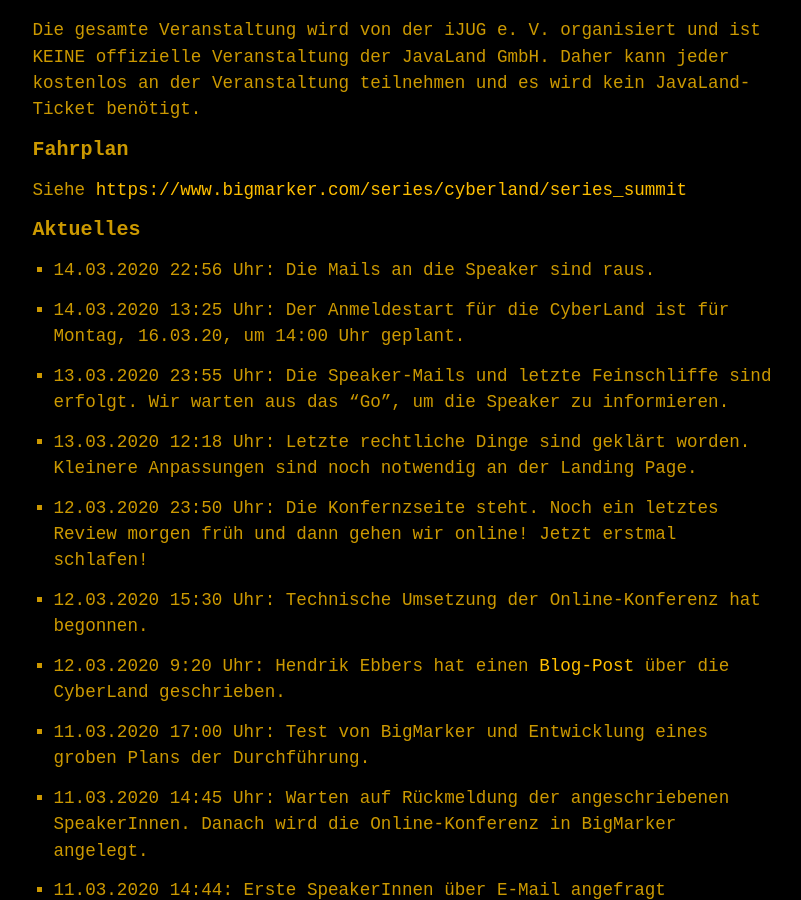
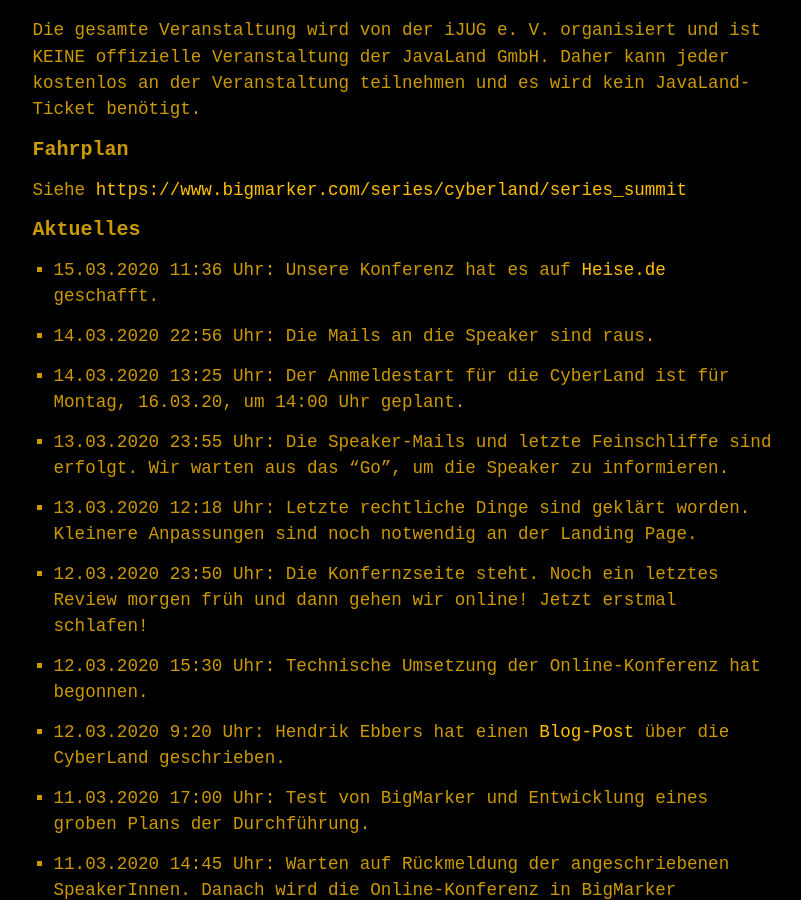
Before and after one commit to cyberjug/website, a Jekyll site: the page built from docs/cyberland/cyberland2020.md, in a window 1280 px wide and 900 px high, scrolled down 1115 px. Shown: the whole window, without its empty margins (234-1035 px from the left). Built offline with Jekyll 4.4.1, drawn with Linux system fonts in a browser that asks for light colours; some web fonts are replaced.

Commit message:
update news

```diff
--- a/docs/cyberland/cyberland2020.md
+++ b/docs/cyberland/cyberland2020.md
@@ -40,6 +40,8 @@
 
 ### Aktuelles
 
+* 15.03.2020 11:36 Uhr: Unsere Konferenz hat es auf [Heise.de](https://www.heise.de/developer/meldung/Statt-JavaLand-Community-richtet-Cyberland-aus-4681642.html) geschafft.
+
 * 14.03.2020 22:56 Uhr: Die Mails an die Speaker sind raus.
 
 * 14.03.2020 13:25 Uhr: Der Anmeldestart für die CyberLand ist für Montag, 16.03.20, um 14:00 Uhr geplant.
```
